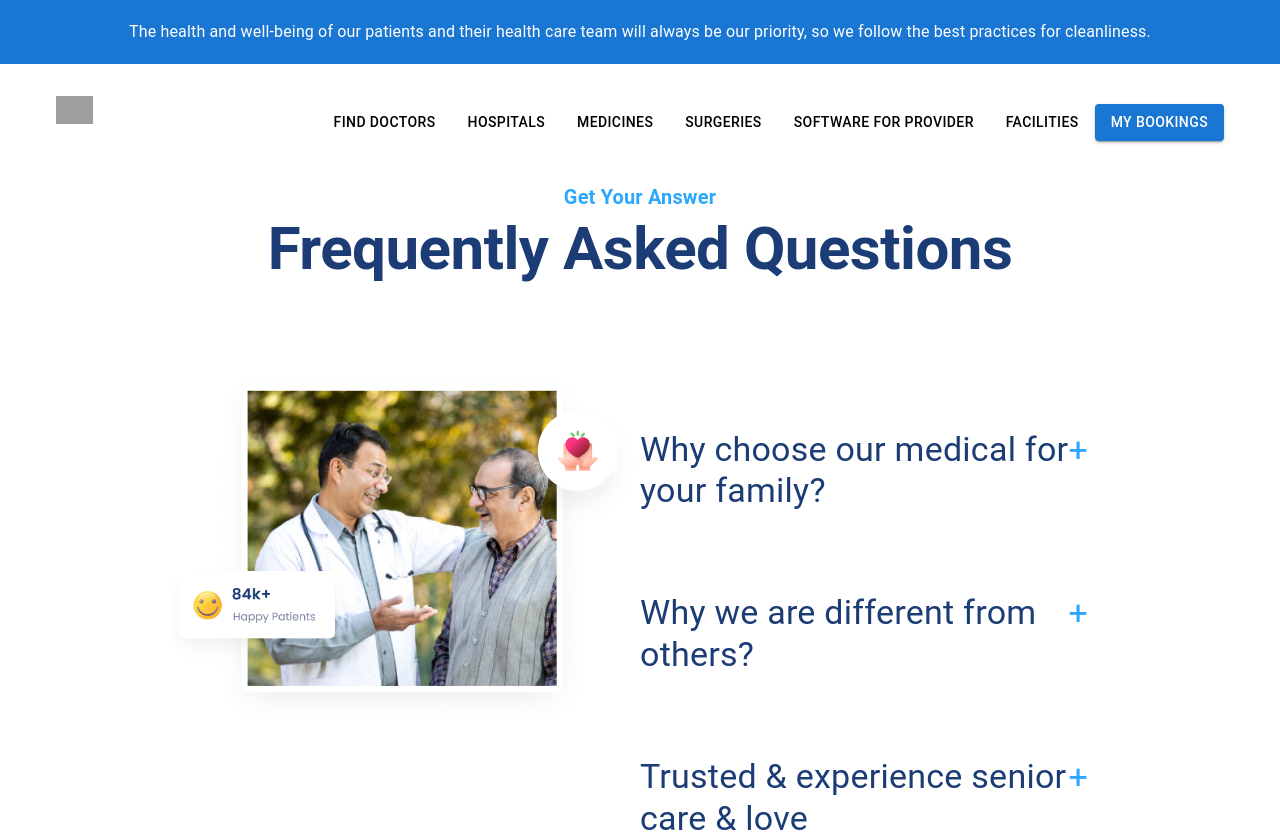
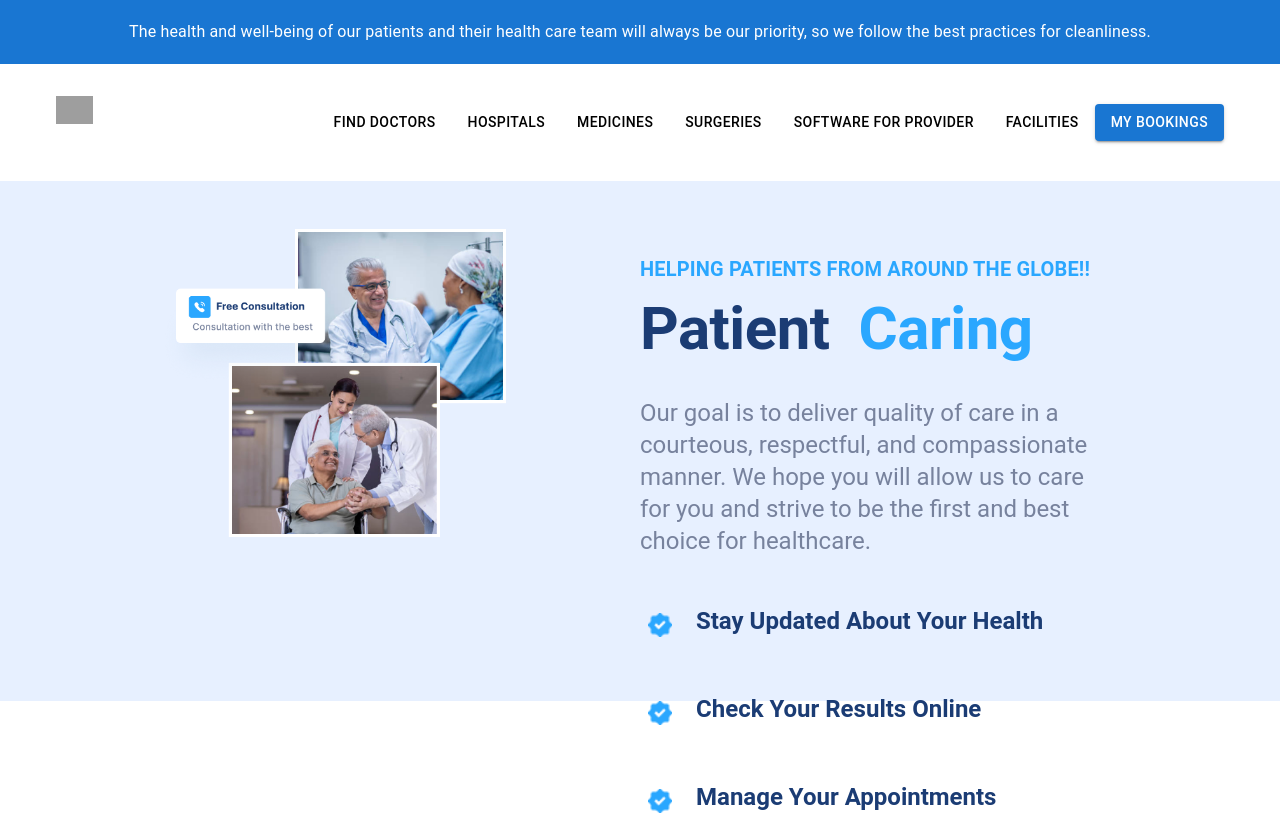
Before and after one commit to nitesh545/xMedify, a React (Create React App) app: page / in a window 1280 px wide. Shown: the top 832 px of the page. Built offline with nearby package versions, Linux system fonts and the light colour scheme; grey boxes are pictures that could not be loaded.

Commit message:
Component: PatientCaring

```diff
--- a/src/App.js
+++ b/src/App.js
@@ -10,6 +10,7 @@ import Offers from "./Components/Offers";
 import MedicalSpecialist from "./Components/MedicalSpecialist";
 import BlogAndNews from "./Components/BlogAndNews";
 import FrequentlyAskedQuestions from "./Components/FrequentlyAskedQuestions";
+import PatientCaring from "./Components/PatientCaring";
 
 const theme = createTheme();
 
@@ -18,6 +19,7 @@ function App() {
       <ThemeProvider theme={theme}>
         <CssBaseline />
           <Navbar />
+          <PatientCaring />
           <FrequentlyAskedQuestions />
           <BlogAndNews />
           <MedicalSpecialist />
--- a/src/Components/FrequentlyAskedQuestions.js
+++ b/src/Components/FrequentlyAskedQuestions.js
@@ -25,7 +25,7 @@ export default function FrequentlyAskedQuestions() {
 	return (
 		<Box sx={{width: '100vw', height: '100vh'}}>
 			<Box component='img' src={img2} alt="img1" sx={{
-				position: 'absolute',
+				position: 'relative',
 				left: '40vw',
 				top: '50vh',
 				alignItems: 'center',
--- /dev/null
+++ b/src/Components/PatientCaring.jsx
@@ -0,0 +1,59 @@
+import React from 'react';
+import {
+	Box,
+	Typography,
+	Grid2,
+	Card,
+	CardActionArea,
+	CardMedia,
+	CardContent,
+	Divider,
+	Avatar,
+	Button
+} from "@mui/material";
+import img1 from "../assets/patientcaring.png";
+import img2 from "../assets/verified.png";
+import {Stack} from "@mui/system";
+
+export default function PatientCaring() {
+	let ques = [
+		"Stay Updated About Your Health",
+		"Check Your Results Online",
+		"Manage Your Appointments"
+	]
+	return (
+		<Box sx={{width: '100vw', height: '65vh', backgroundColor: 'rgba(231, 240, 255, 1)'}}>
+			<Box sx={{paddingTop: '1rem', paddingLeft: '10rem', paddingRight: '10rem', display: 'flex', }}>
+				<Box sx={{width: '50vw', height: '60vh'}}>
+					<Box component='img' src={img1} alt="img1"
+						 sx={{alignItems: 'center', justifyContent: 'center', alignContent: 'center', width: '72%', mt: '2rem'}}/>
+				</Box>
+				<Box sx={{width: '50vw', height: '100vh', mt: '3.5rem'}}>
+					<Typography variant='h6' color='rgba(42, 167, 255, 1)' fontWeight='bold' >HELPING PATIENTS FROM AROUND THE GLOBE!!</Typography>
+					<Box sx={{display: 'flex', marginTop: '0.5rem', marginBottom: '2rem'}}>
+					<Typography variant='h2' color='rgba(27, 60, 116, 1)' fontWeight='bold'>Patient &nbsp;</Typography>
+					<Typography variant='h2' color='rgba(42, 167, 255, 1)' fontWeight='bold'>Caring</Typography>
+					</Box>
+					<Typography variant='h5' color='rgba(119, 130, 157, 1)' >
+						Our goal is to deliver quality of care in a courteous, respectful, and compassionate manner.
+						We hope you will allow us to care for you and strive to be the first and best choice for healthcare.
+					</Typography>
+					<Stack spacing={2} sx={{mt: '1rem'}}>
+						{
+							ques.map((q, i) => (
+								<Box sx={{
+									width: '35vw',
+									display: 'flex',
+									paddingTop: '2rem',
+								}} key={i}>
+									<Avatar src={img2} sx={{padding: '0.5rem'}} />
+									<Typography variant='h5' px={2} fontWeight='bold' color='rgba(27, 60, 116, 1)'>{q}</Typography>
+								</Box>
+							))
+						}
+					</Stack>
+				</Box>
+			</Box>
+		</Box>
+	);
+}
```
Also changed, not shown: src/assets/patientcaring.png (added), src/assets/verified.png (added).
